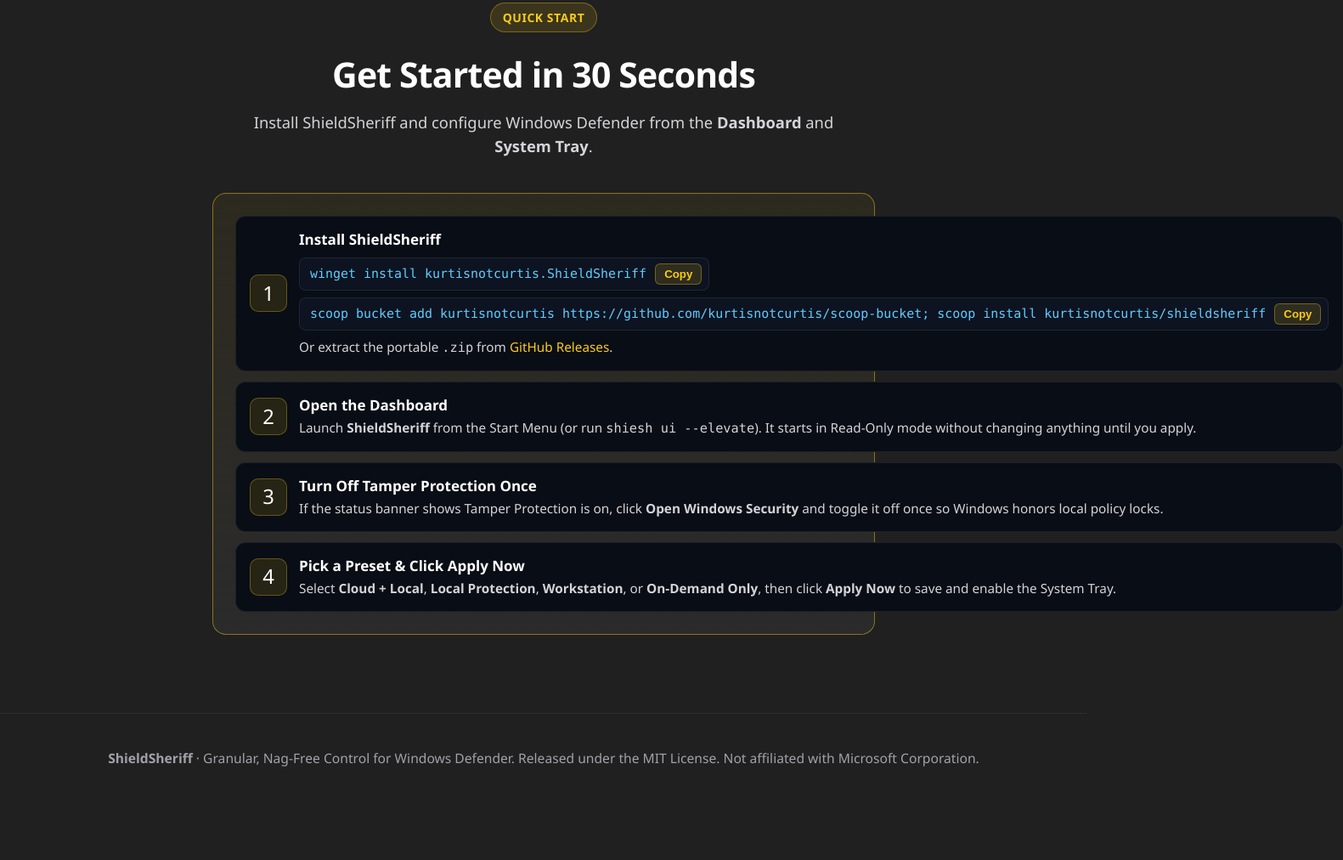
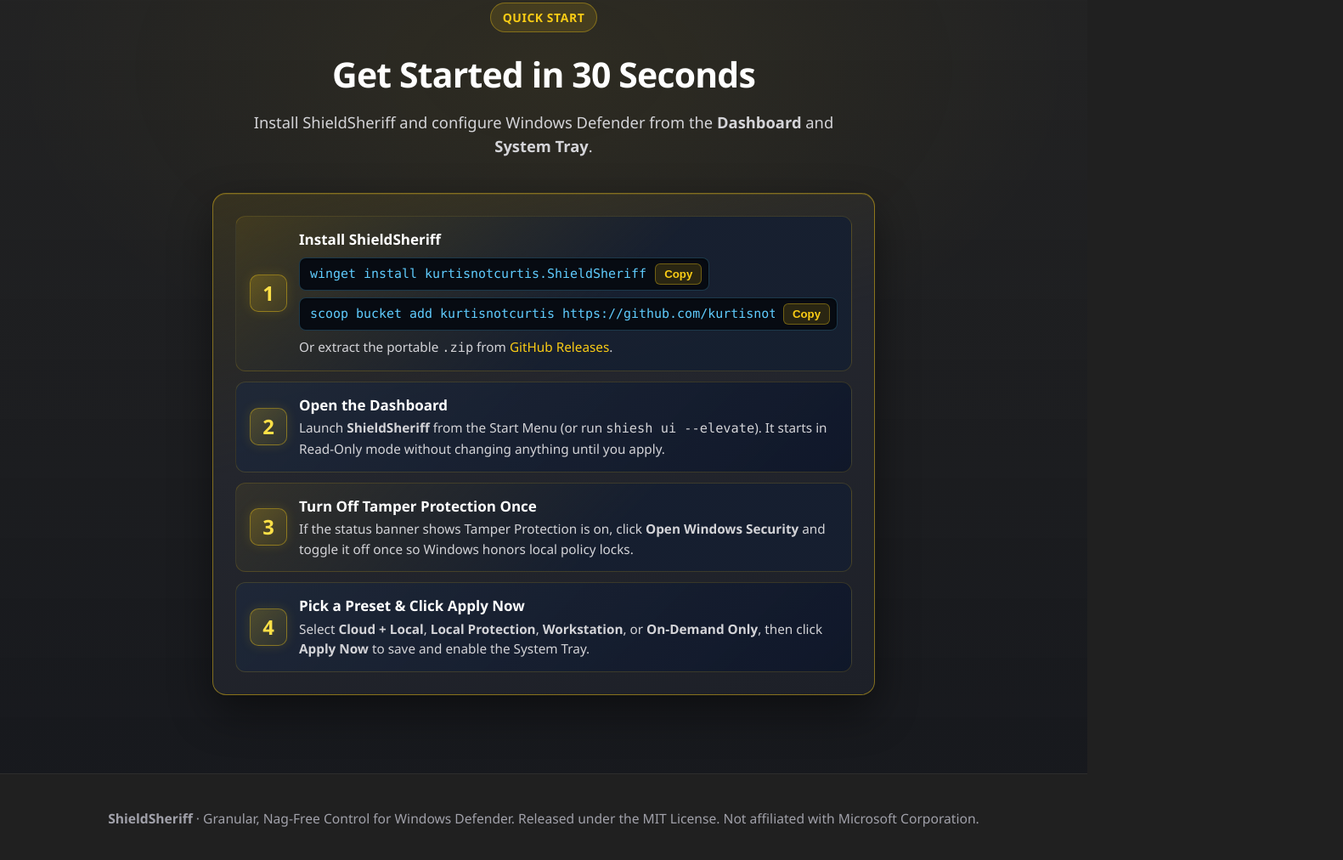
Before and after one commit to kurtisnotcurtis/shieldsheriff, a plain HTML site: page site/index.html in a window 1280 px wide. Shown: the part 4293-5305 px from the top of the page at 85% size, 1581 px wide, since content can reach past the window. Before the commit the page ends 5237 px from the top, so only its background shows below. Drawn offline with Linux system fonts and the light colour scheme.

Commit message:
style(site): fix .v-step flex overflow and add Quick Start depth contrast

```diff
--- a/site/styles.css
+++ b/site/styles.css
@@ -649,6 +649,7 @@ section {
 }
 
 .arch-panel {
+  min-width: 0;
   background: var(--bg-card);
   border: 1px solid var(--border);
   border-radius: 16px;
@@ -657,7 +658,8 @@ section {
 
 .arch-panel.good {
   border-color: var(--border-gold);
-  background: linear-gradient(180deg, rgba(250, 204, 21, 0.06) 0%, var(--bg-card) 100%);
+  background: linear-gradient(165deg, rgba(250, 204, 21, 0.09) 0%, #24262d 42%, #1d2028 100%);
+  box-shadow: 0 20px 50px rgba(0, 0, 0, 0.45), inset 0 1px 0 rgba(250, 204, 21, 0.16);
 }
 
 .arch-panel h3 {
@@ -670,6 +672,7 @@ section {
 
 .visual-steps {
   display: grid;
+  grid-template-columns: minmax(0, 1fr);
   gap: 12px;
 }
 
@@ -677,17 +680,33 @@ section {
   display: flex;
   align-items: center;
   gap: 14px;
-  background: #090d16;
-  border: 1px solid var(--border);
+  min-width: 0;
+  max-width: 100%;
+  background: linear-gradient(135deg, rgba(30, 41, 59, 0.65) 0%, rgba(15, 23, 42, 0.9) 100%);
+  border: 1px solid rgba(255, 255, 255, 0.1);
   border-radius: 12px;
   padding: 14px 16px;
+  transition: border-color 0.15s, background 0.15s;
+}
+
+.good .v-step {
+  background: linear-gradient(135deg, rgba(30, 41, 59, 0.78) 0%, rgba(15, 23, 42, 0.94) 100%);
+  border-color: rgba(250, 204, 21, 0.16);
+}
+
+.good .v-step:nth-child(odd) {
+  background: linear-gradient(135deg, rgba(250, 204, 21, 0.07) 0%, rgba(22, 31, 48, 0.95) 60%);
+}
+
+.good .v-step:hover {
+  border-color: rgba(250, 204, 21, 0.38);
 }
 
 .v-icon {
   width: 44px;
   height: 44px;
   border-radius: 10px;
-  background: rgba(255, 255, 255, 0.05);
+  background: rgba(255, 255, 255, 0.06);
   display: flex;
   align-items: center;
   justify-content: center;
@@ -696,8 +715,16 @@ section {
 }
 
 .good .v-icon {
-  background: var(--gold-dim);
-  border: 1px solid rgba(250, 204, 21, 0.3);
+  background: linear-gradient(135deg, rgba(250, 204, 21, 0.22) 0%, rgba(250, 204, 21, 0.08) 100%);
+  border: 1px solid rgba(250, 204, 21, 0.38);
+  color: var(--gold-bright);
+  font-weight: 700;
+  box-shadow: 0 0 14px rgba(250, 204, 21, 0.14);
+}
+
+.v-text {
+  min-width: 0;
+  flex: 1;
 }
 
 .v-text > strong {
@@ -711,6 +738,7 @@ section {
   display: block;
   font-size: 0.9rem;
   color: var(--text-secondary);
+  overflow-wrap: anywhere;
 }
 
 .cmd-stack {
@@ -719,6 +747,8 @@ section {
   align-items: flex-start;
   gap: 8px;
   margin: 8px 0 8px;
+  width: 100%;
+  min-width: 0;
   max-width: 100%;
 }
 
@@ -727,23 +757,55 @@ section {
 }
 
 .cmd-copy {
-  display: inline-flex;
+  display: flex;
   align-items: center;
+  justify-content: space-between;
   gap: 10px;
   margin: 8px 0 6px;
   padding: 6px 8px 6px 12px;
-  background: #0d1320;
-  border: 1px solid var(--border);
+  background: #070b12;
+  border: 1px solid rgba(96, 205, 255, 0.24);
   border-radius: 8px;
+  width: fit-content;
+  min-width: 0;
   max-width: 100%;
+  box-shadow: inset 0 1px 2px rgba(0, 0, 0, 0.5);
 }
 
 .cmd-copy code {
   font-family: ui-monospace, SFMono-Regular, Menlo, Monaco, Consolas, monospace;
   font-size: 0.88rem;
   color: var(--cyan);
+  min-width: 0;
+  flex: 1 1 auto;
   white-space: nowrap;
   overflow-x: auto;
+  scrollbar-width: thin;
+}
+
+#cli {
+  background:
+    radial-gradient(ellipse 70% 55% at 50% 15%, rgba(250, 204, 21, 0.06) 0%, transparent 70%),
+    linear-gradient(180deg, rgba(255, 255, 255, 0.015) 0%, rgba(12, 16, 26, 0.45) 100%);
+  border-top: 1px solid rgba(255, 255, 255, 0.06);
+}
+
+@media (max-width: 600px) {
+  .arch-panel {
+    padding: 18px 14px;
+  }
+
+  .v-step {
+    align-items: flex-start;
+    gap: 12px;
+    padding: 12px;
+  }
+
+  .v-icon {
+    width: 38px;
+    height: 38px;
+    font-size: 1.15rem;
+  }
 }
 
 .cmd-copy-btn {
```
